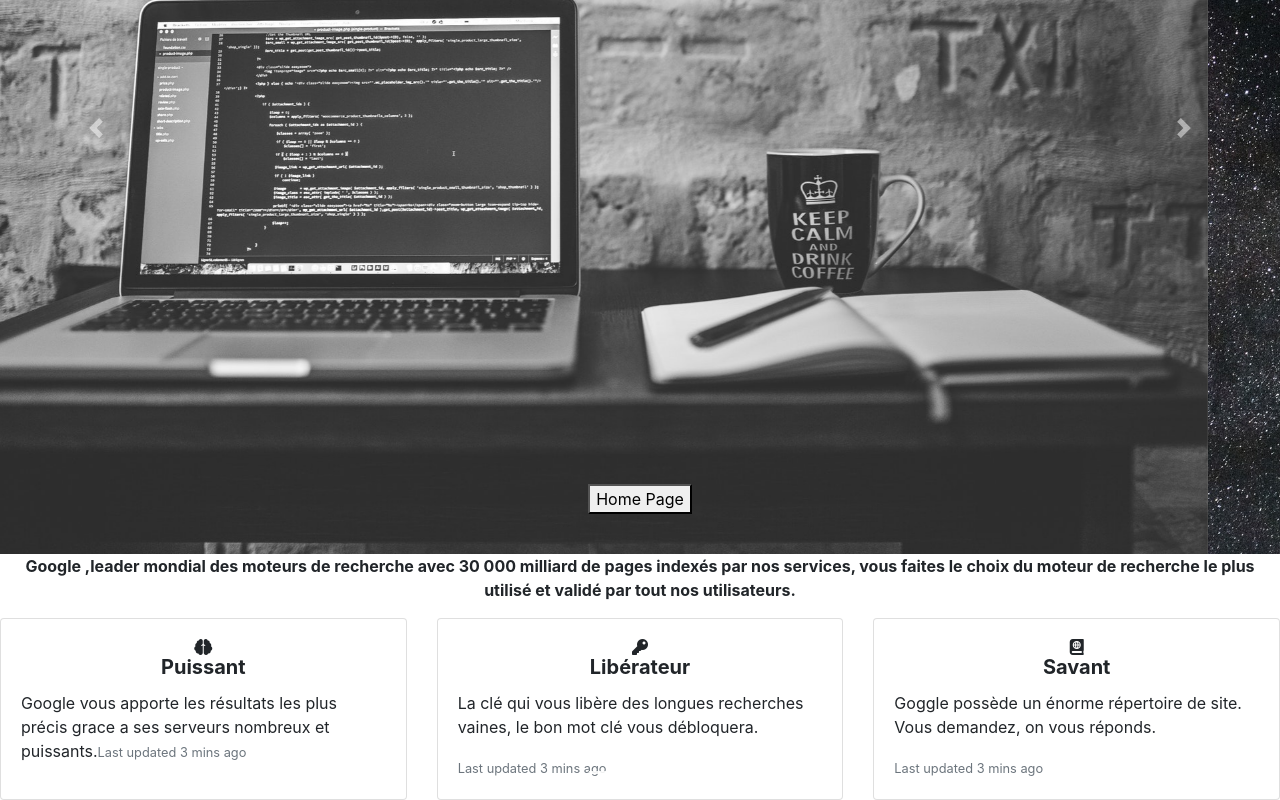
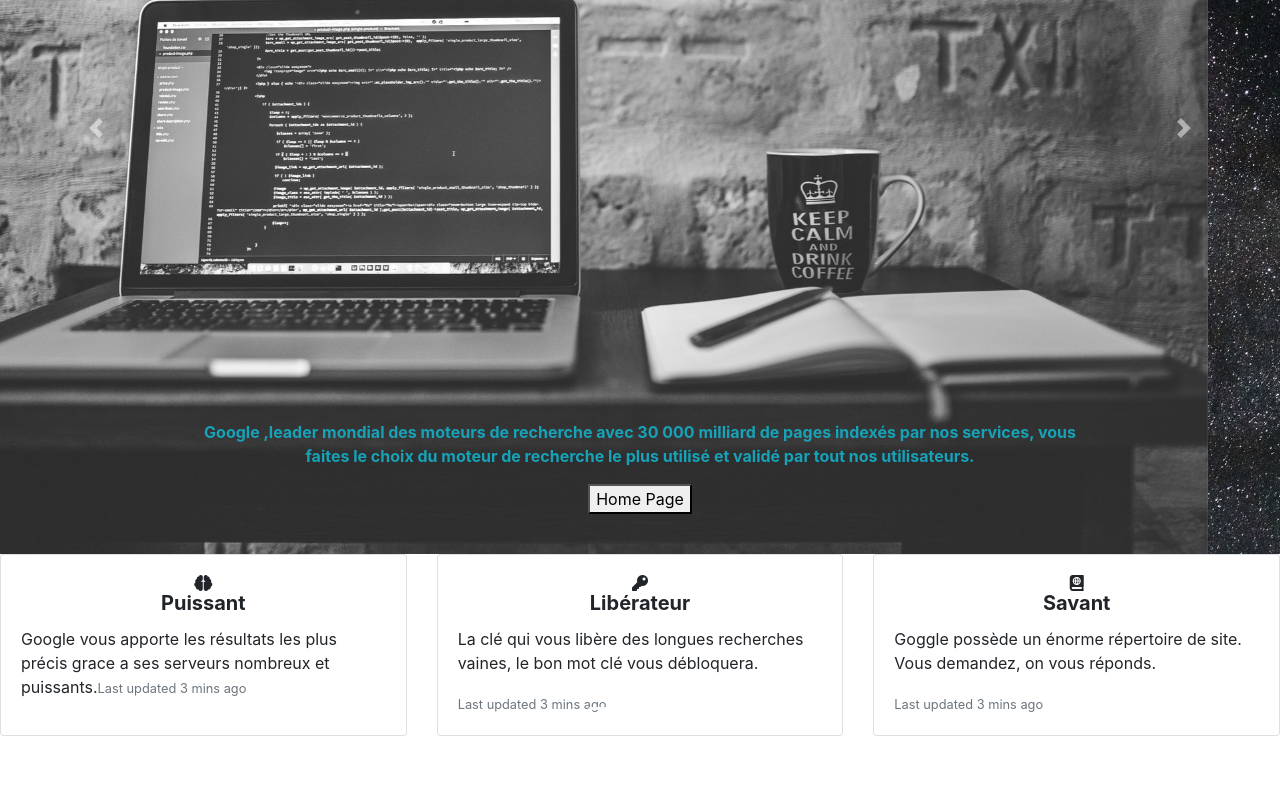
Before and after one commit to Jin-12/Google_landing_page_Bootstrap, a plain HTML site: page index.html in a window 1280 px wide. Shown: the part 355-1155 px from the top of the page. After the commit the page ends 1091 px from the top, so only its background shows below. Drawn offline with nearby package versions, Linux system fonts and the light colour scheme.

Commit message:
changement de couleur du paragraphe

```diff
--- a/index.html
+++ b/index.html
@@ -37,6 +37,7 @@
       <img class="d-block w-100" src="pexels-photo-1194713.jpeg" alt="Third slide">
     </div>
     <div class="carousel-caption d-none d-md-block">
+      <p class="text-center font-weight-bold text-info">Google ,leader mondial des moteurs de recherche avec 30 000 milliard de pages indexés par nos services, vous faites le choix du moteur de recherche le plus utilisé et validé par tout nos utilisateurs.</p>
       <a href="https://www.google.com/"><button type="button" name="Home Page">Home Page</button></a>
     </div>
       <a class="carousel-control-prev" href="#carouselExampleIndicators" role="button" data-slide="prev">
@@ -48,12 +49,11 @@
       <span class="sr-only">Next</span>
     </a>
   </div>
-    <p class="text-center font-weight-bold ">Google ,leader mondial des moteurs de recherche avec 30 000 milliard de pages indexés par nos services, vous faites le choix du moteur de recherche le plus utilisé et validé par tout nos utilisateurs.</p>
     <div class="card-deck">
      <div class="card">
      <div class="card-body">
        <i class="fas fa-brain d-flex justify-content-center">
-      </i>
+        </i>
       <h5 class="card-title font-weight-bold d-flex justify-content-center">Puissant</h5>
       <p class="card-text">Google vous apporte les résultats les plus précis grace a ses serveurs nombreux et puissants.<small class="text-muted">Last updated 3 mins ago</small></p>
      </div>
```
